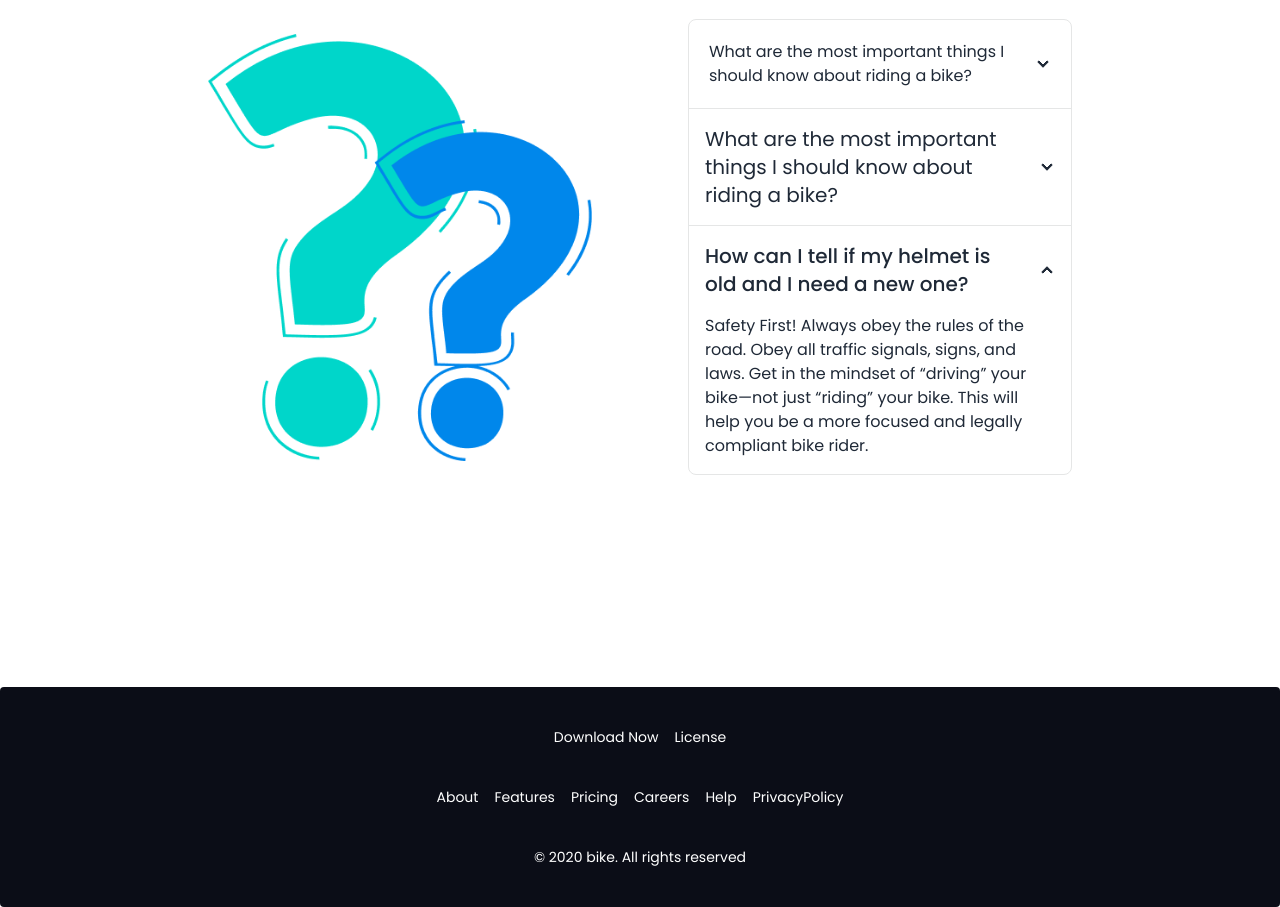
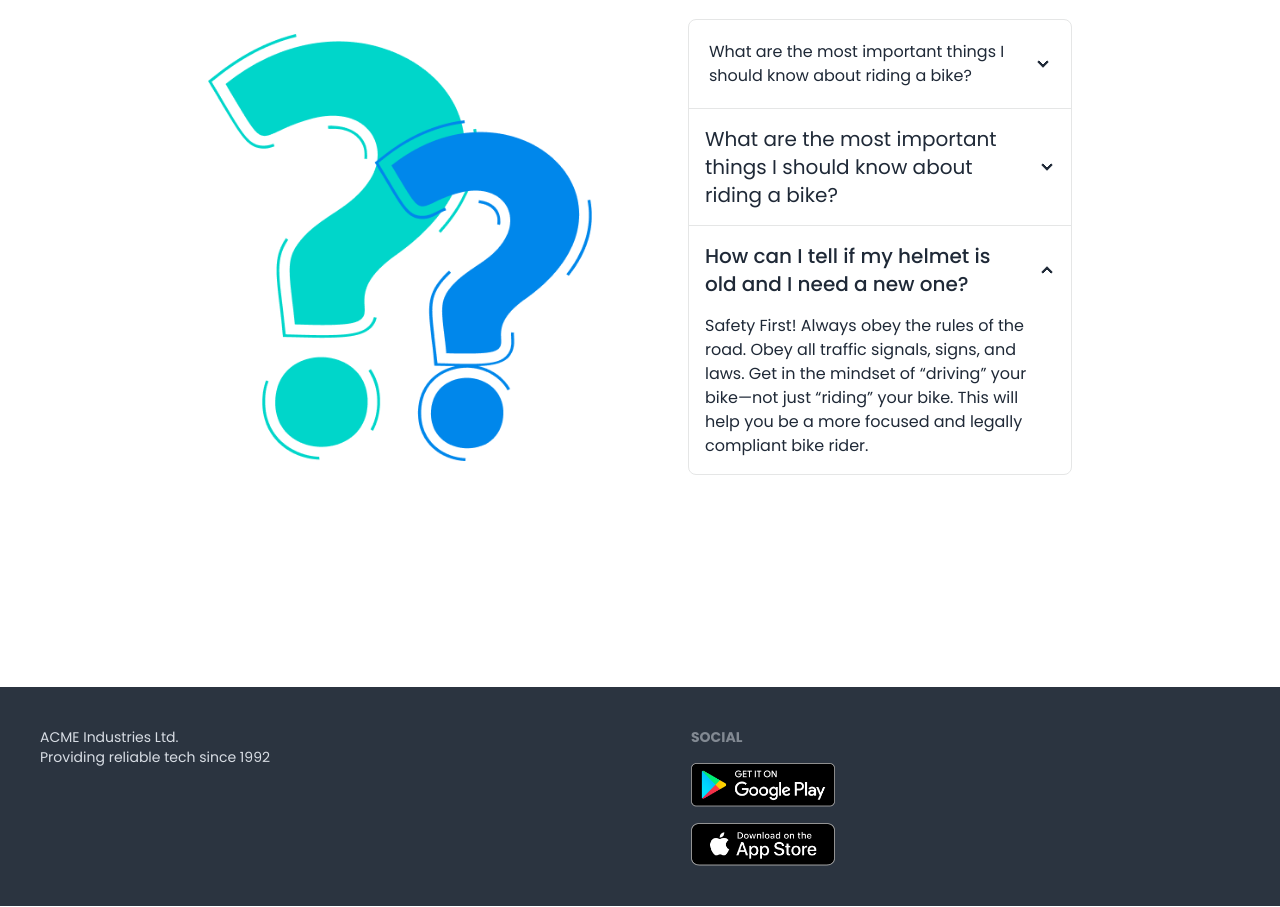
Before and after one commit to tamanna8603/biker-zone, a plain HTML site: page index.html in a window 1280 px wide. Shown: the part 2895-3802 px from the top of the page. Drawn offline with nearby package versions, Linux system fonts and the light colour scheme.

Commit message:
added footer section

```diff
--- a/index.html
+++ b/index.html
@@ -31,7 +31,7 @@
 </head>
 <body class="font-poppins">
   <header class="max-w-screen-xl mx-auto px-8 md:px-16">
-    <nav>
+    <nav >
       <div class="navbar bg-base-100">
         <div class="flex-1">
           <div class="dropdown">
@@ -301,22 +301,18 @@
     </section>
 
   </main>
-  <footer class="footer footer-center bg-[#0B0D17] p-10 bg-base-200 text-base-content rounded">
-    <div class="grid grid-flow-col gap-4 text-[#FFF]">
-      <a href="">Download Now</a>
-      <a href="">License</a>
+  <footer class="footer p-10 bg-neutral text-neutral-content">
+    <div>
+
+      <p>ACME Industries Ltd.<br/>Providing reliable tech since 1992</p>
     </div>
-    <div class="grid grid-flow-col gap-4 text-[#FFF] ">
-      <a class="link link-hover">About </a>
-      <a class="link link-hover">Features</a>
-      <a class="link link-hover">Pricing</a>
-      <a class="link link-hover">Careers</a>
-      <a class="link link-hover">Help</a>
-      <a class="link link-hover">PrivacyPolicy</a>
-    </div>
+    <div>
+      <span class="footer-title">Social</span>
+      <div class="grid grid-cols-1 gap-4">
 
-    <div>
-      <p class="text-start text-[#fff]">© 2020 bike. All rights reserved</p>
+        <a><img class="w-36" src="./images/others/android.png" alt=""></a>
+        <a><img class="w-36" src="./images/others/ios.png" alt=""></a>
+      </div>
     </div>
   </footer>
 
```
